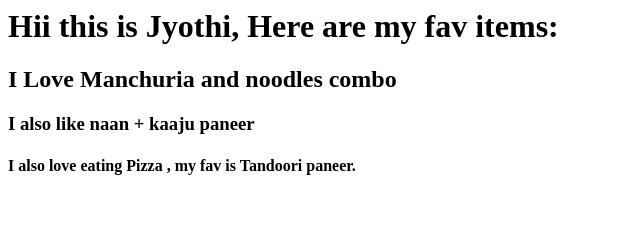
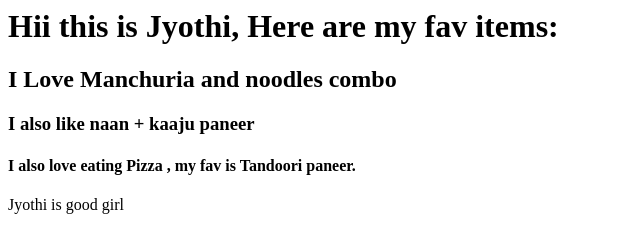
Before and after one commit to Jyothi-03/foodmate, a plain HTML site: page index.html in a window 1280 px wide. Shown: the whole page, without its empty margins (0-640 px from the left). Drawn offline with Linux system fonts and the light colour scheme.

Commit message:
Adding abt me

```diff
--- a/index.html
+++ b/index.html
@@ -5,5 +5,6 @@
         <h2>I Love Manchuria and noodles combo</h2>
         <h3>I also like naan + kaaju paneer</h3>
         <H4>I also love eating Pizza , my fav is Tandoori paneer.</H4>
+        <p>Jyothi is good girl</p>
     </body>
 </html>
```
